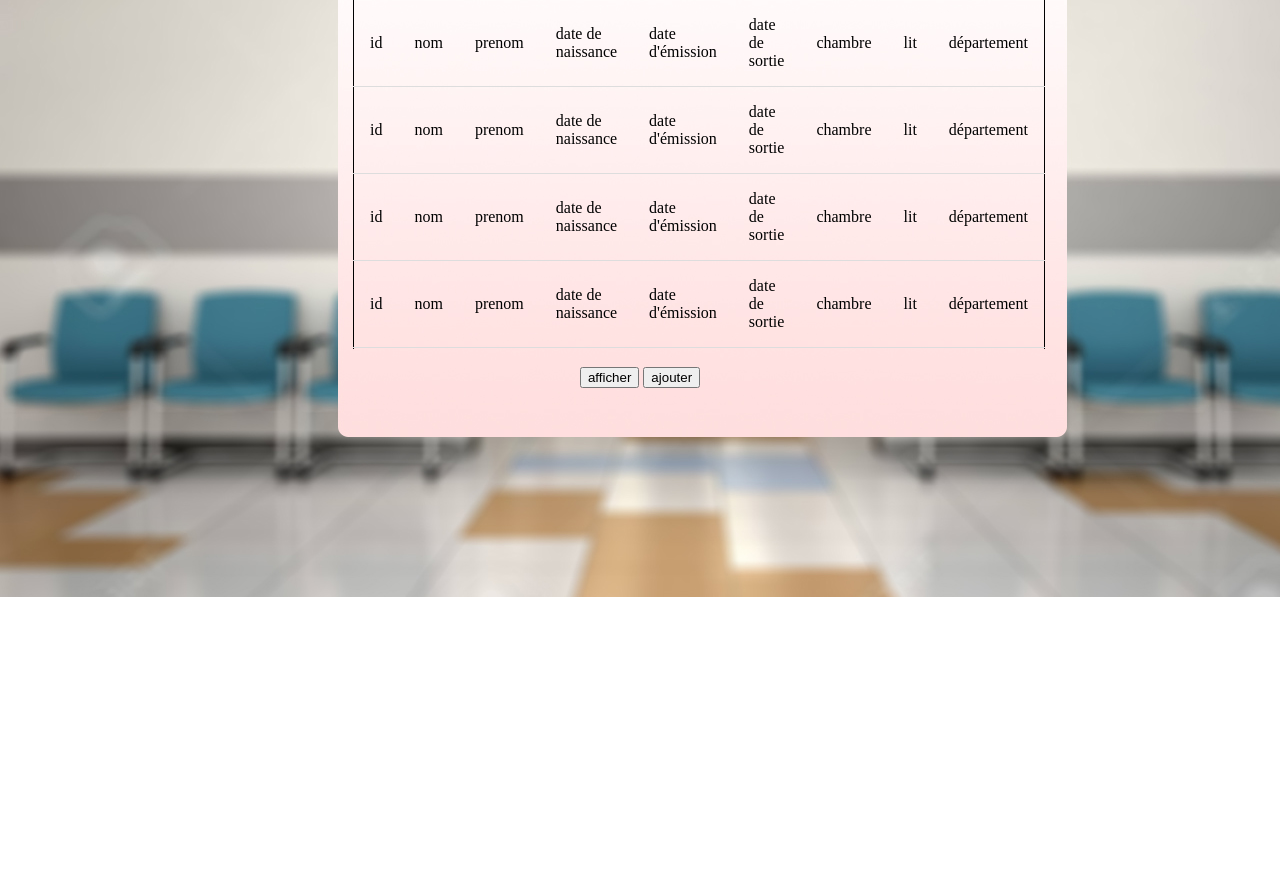
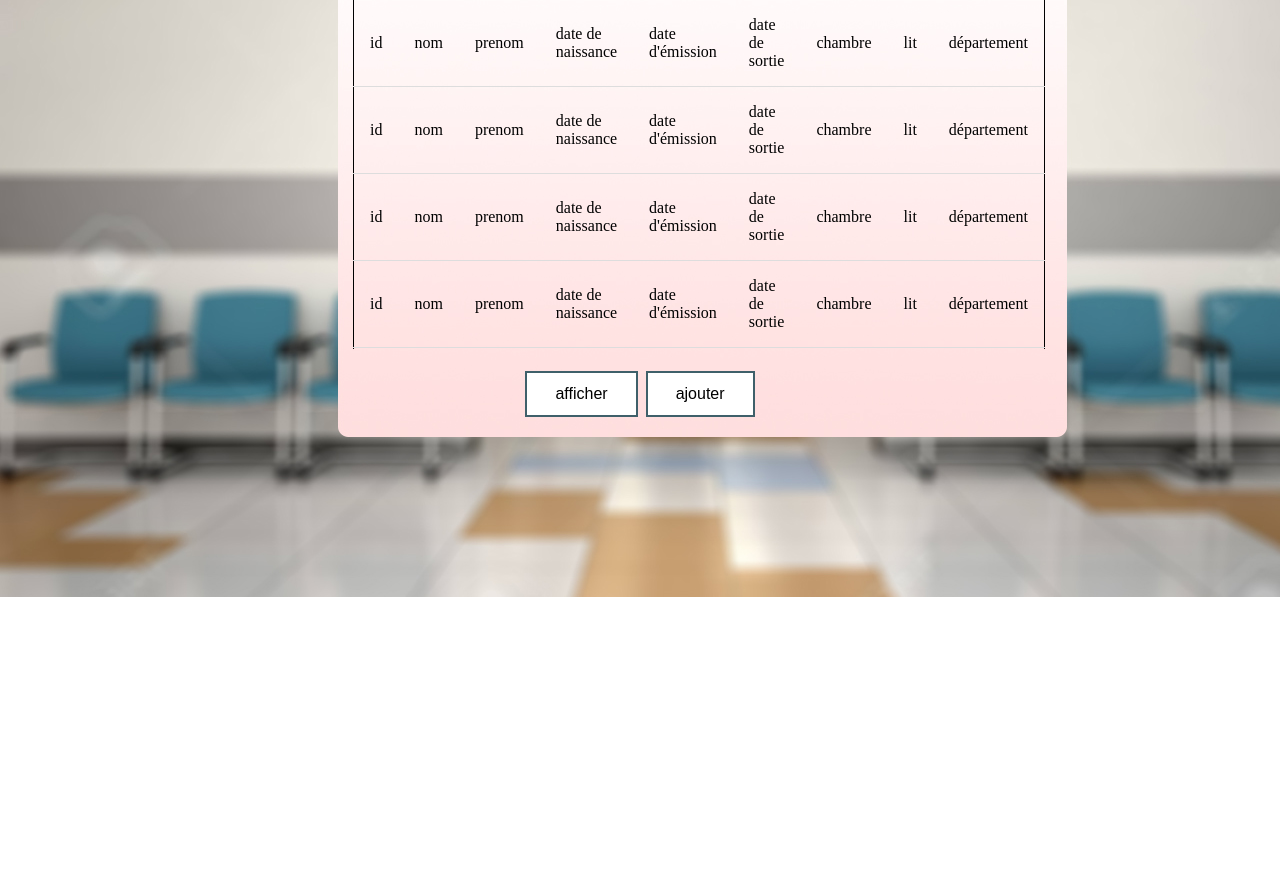
Before and after one commit to HelmiB/ProjetWeb, a PHP site: page / in a window 1280 px wide. Shown: the part 171-1040 px from the top of the page. Run offline with PHP 8.4, Linux system fonts and the light colour scheme.

Commit message:
zedit les buttons walel mizyénin

```diff
--- a/index.php
+++ b/index.php
@@ -78,8 +78,8 @@
 </table>
 </form></center></div>';
 $html.='<br>
-<center><input id="button1" type="button" value="afficher">
-<input id="button2" type="button" value="ajouter"></center>
+<center><button class="button button1" id="button1">afficher</button>
+<button class="button button1" id="button2">ajouter</button></center>
 
 ';
 
--- a/style.css
+++ b/style.css
@@ -81,3 +81,30 @@
 {
     background-color:#ffcce6;
 }
+
+
+.button {
+    background-color: #4CAF50; /* Green */
+    border: none;
+    color: white;
+    padding: 12px 28px;
+    text-align: center;
+    text-decoration: none;
+    display: inline-block;
+    font-size: 16px;
+    margin: 4px 2px;
+    -webkit-transition-duration: 0.4s; /* Safari */
+    transition-duration: 0.4s;
+    cursor: pointer;
+}
+
+.button1 {
+    background-color: white;
+    color: black;
+    border: 2px solid #3F606A;
+}
+
+.button1:hover {
+    background-color: #3F606A;
+    color: white;
+}
```
